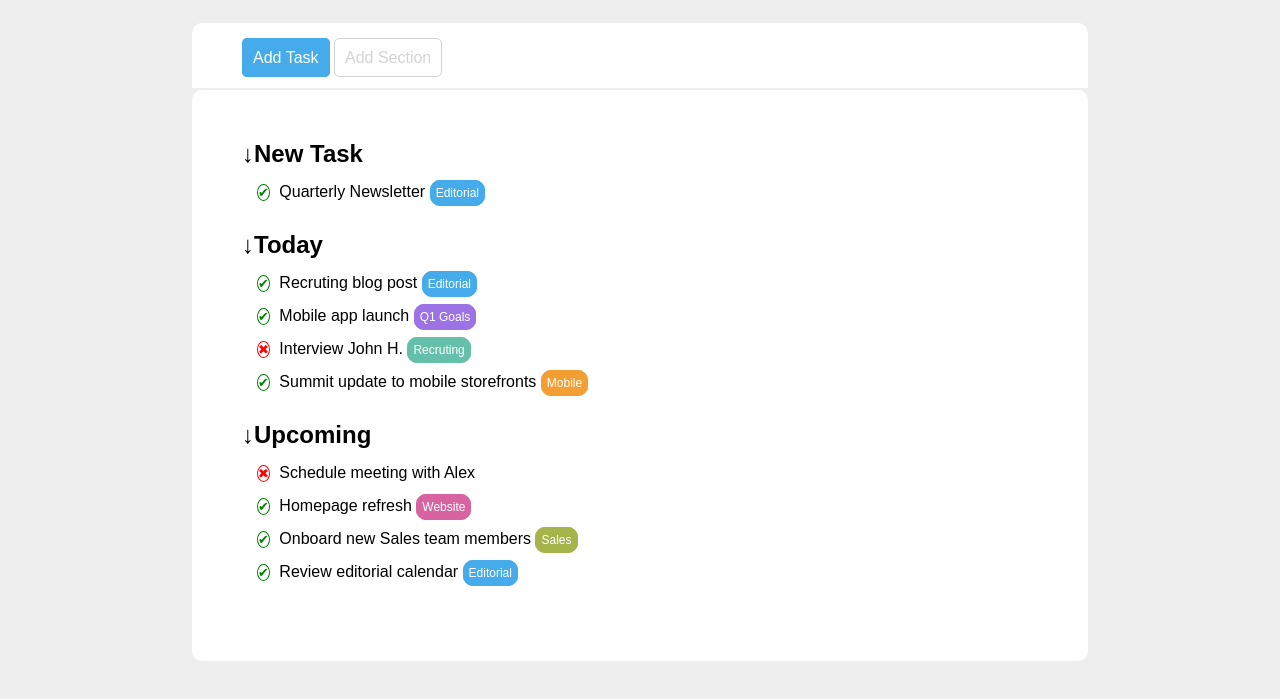
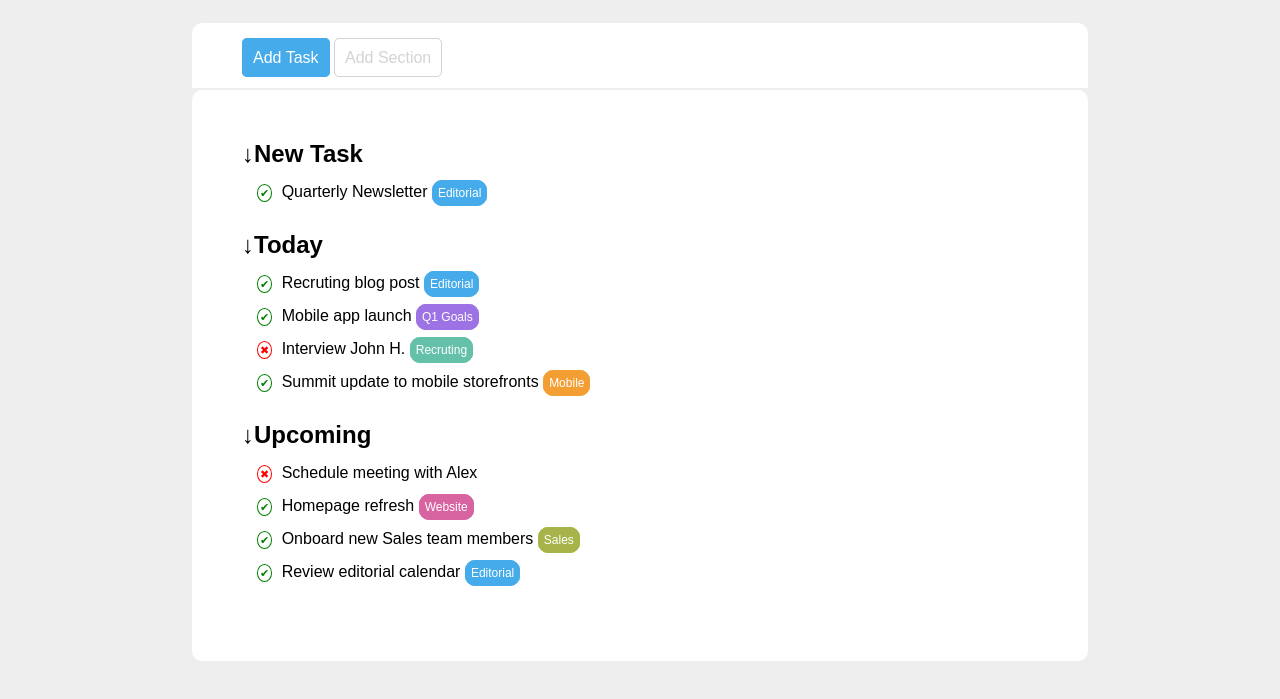
Before and after one commit to AntonioRusso1997/html-css-toboolist, a plain HTML site: page index.html in a window 1280 px wide. Shown: the part 77-776 px from the top of the page. Drawn offline with Linux system fonts and the light colour scheme.

Commit message:
Piccola modifica "spunte"

```diff
--- a/css/style.css
+++ b/css/style.css
@@ -122,11 +122,12 @@ main {
 }
 
 .symbol {
-    font-size: 13px;
+    font-size: 11px;
     color: green;
     border-radius: 50%;
     border: 1px solid green;
     margin-right: 5px;
+    padding: 2px;
 }
 
 .red {
```
